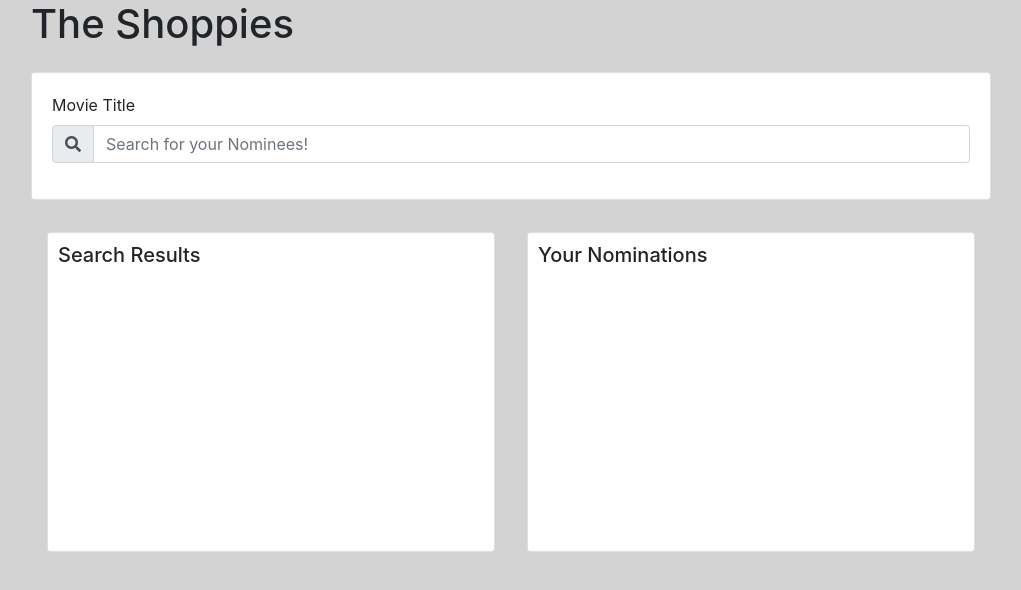
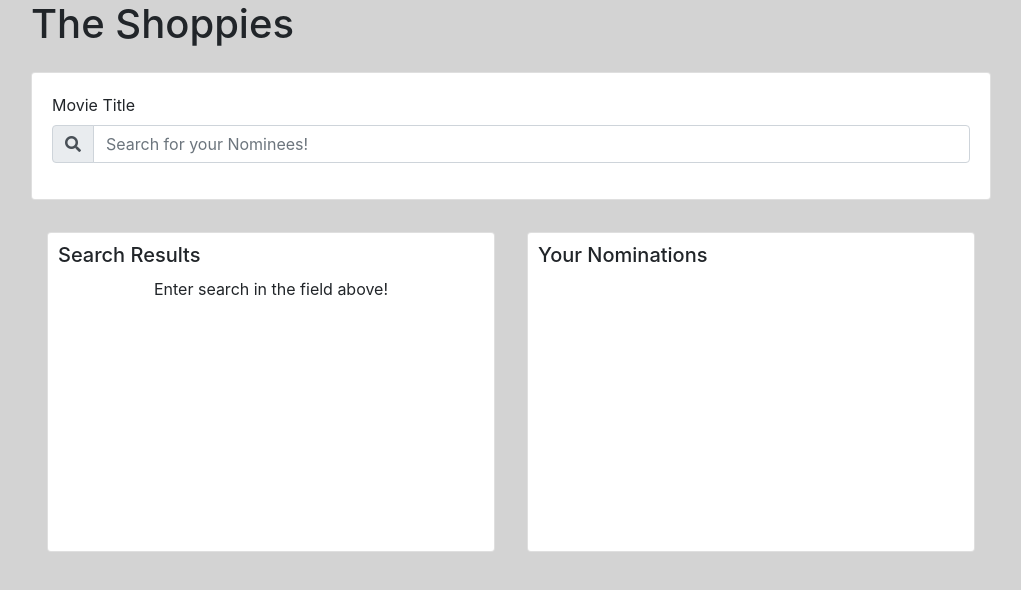
Before and after one commit to mhallett00/the-shoppies, a React (Create React App) app: page / in a window 1280 px wide. Shown: the top 590 px of the page, without its empty margins (129-1150 px from the left). Built offline with nearby package versions, Linux system fonts and the light colour scheme.

Commit message:
Changed conditional displays

```diff
--- a/src/components/SearchResults.js
+++ b/src/components/SearchResults.js
@@ -6,8 +6,8 @@ import Loader from "./Loader";
 function SearchResults(props) {
   const { searchResults, searchParams, nominations, nominate, loading } = props;
 
-  const movies = searchResults
-    ? searchResults.map((movie, index) => {
+  const movies = searchResults ? (
+    searchResults.map((movie, index) => {
       return (
         <SearchResultItem
           key={index}
@@ -18,10 +18,17 @@ function SearchResults(props) {
         />
       );
     })
-    : "No Results!";
+  ) : (
+    <div className="bad-search">No Results!</div>
+  );
   return (
     <>
-      <h5>Search Results {searchParams && `for ${searchParams}`}</h5>
+      <h5>Search Results {searchParams && `for: ${searchParams}`}</h5>
+      {!searchParams && !loading && (
+        <div className="empty-searchfield">
+          Enter search in the field above!
+        </div>
+      )}
       {(loading && <Loader />) || <ul>{movies}</ul>}
     </>
   );
```
Lines whose indentation alone changed are shown as unchanged.
